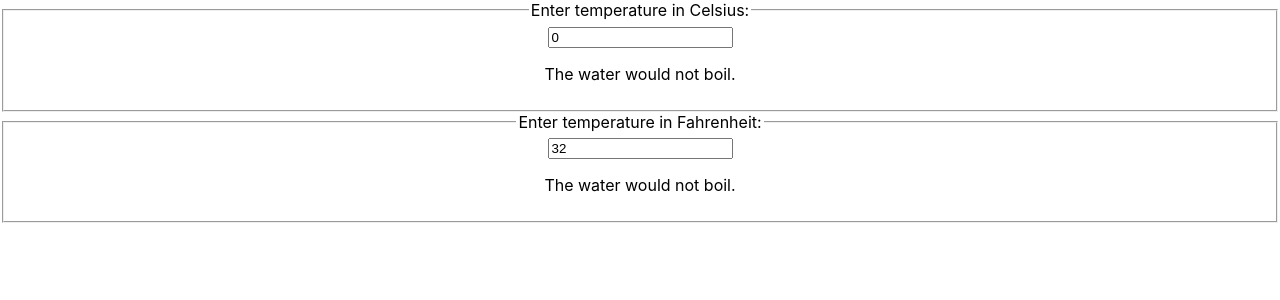
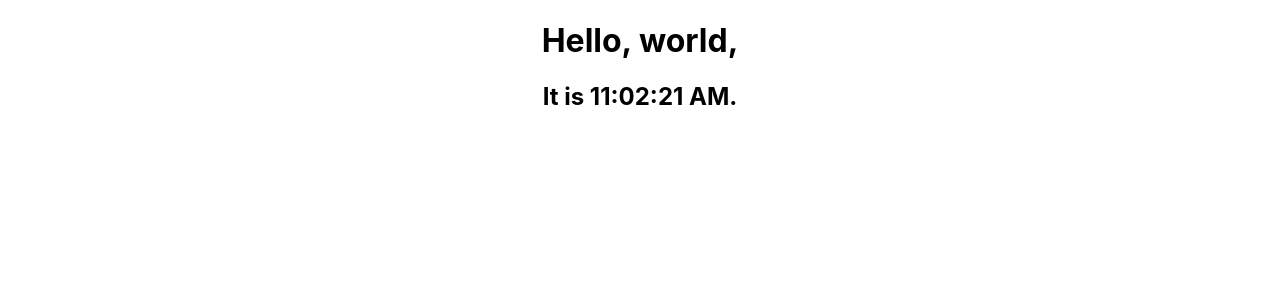
Before and after one commit to suzyp0223/react_zero, a React (Create React App) app in the folder my-app/: page / in a window 1280 px wide. Shown: the top 300 px of the page. Built offline with nearby package versions, Linux system fonts and the light colour scheme.

Commit message:
Lifecycle 생명주기

```diff
--- a/my-app/src/App.js
+++ b/my-app/src/App.js
@@ -1,13 +1,13 @@
 import './App.css';
 // import Counter from "./components/Counter.js";
 // import Counter2 from "./components/Counter2.js";
-import Calculator from "./components/Calculator.js";
+import Clock from "./components/Clock.js";
 
 
 function App() {
   return (
     <div className="App">
-      <Calculator />
+      <Clock />
     </div>
   );
 }
--- /dev/null
+++ b/my-app/src/components/Clock.js
@@ -0,0 +1,40 @@
+// Lifecycle 생명주기
+import React from "react";
+
+export default class Clock extends React.Component {
+  constructor(props) {
+    super(props);
+    this.state = { date: new Date() };
+  }
+
+  tick() {
+    this.setState({
+      date: new Date(),
+    });
+  }
+
+  componentDidMount() {
+    console.log("componentDidMount");
+    this.timerID = setInterval(() => this.tick(), 1000);
+  };
+
+  componentDidUpdate() {
+    console.log("componentDidUpdate");
+    console.log(this.state.date);
+  }
+
+  componentWillUnmount() {
+    console.log("componentWillUnmount");
+      clearInterval(this.timerID);
+  }
+
+
+  render() {
+    return (
+      <div>
+        <h1>Hello, world, </h1>
+        <h2>It is {this.state.date.toLocaleTimeString()}.</h2>
+      </div>
+    );
+  }
+}
```
